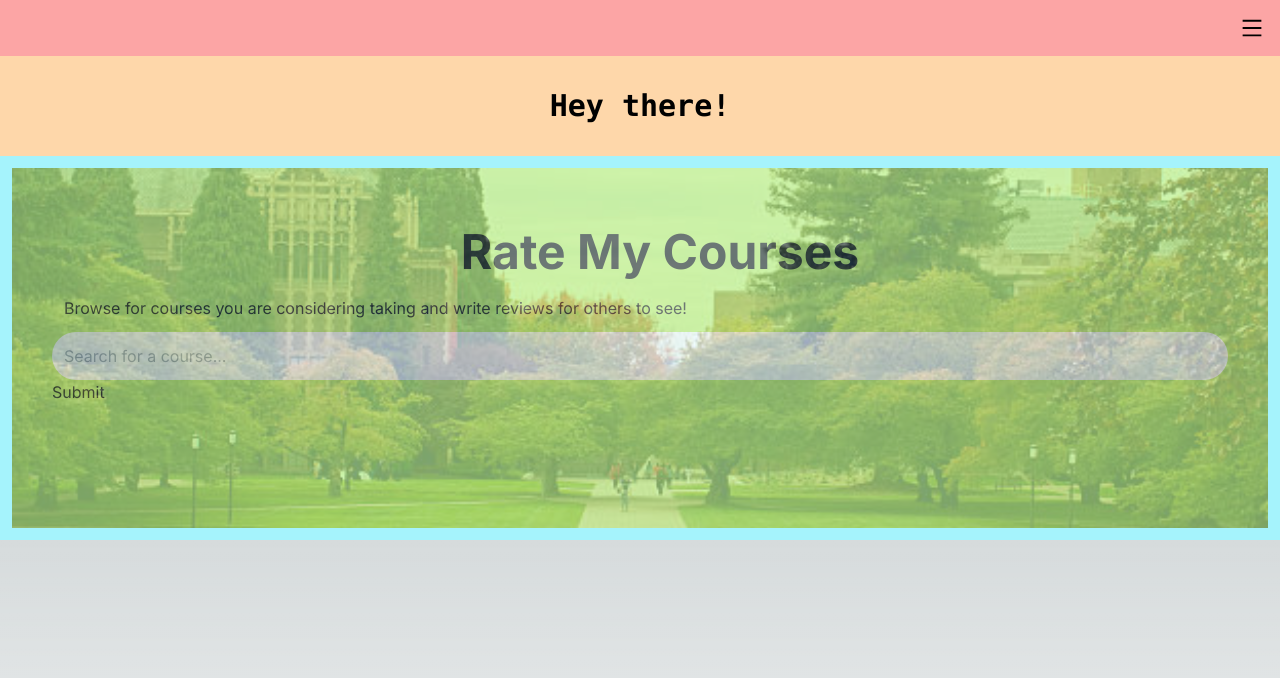
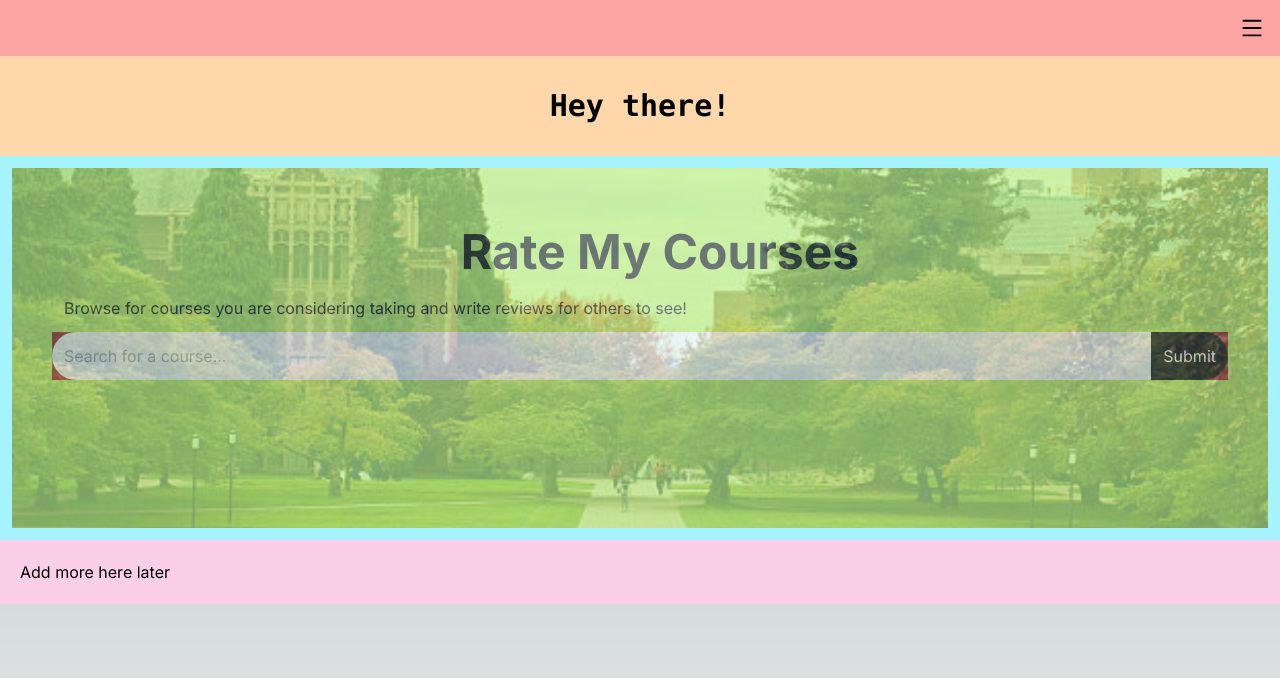
Before and after one commit to johan253/rate-my-courses, a Next.js app: page / in a window 1280 px wide. Shown: the top 678 px of the page. Built offline with nearby package versions, Linux system fonts and the light colour scheme; no server answers.

Commit message:
Updated routing technique
Made it so the form submission programmatically clicks Link component to allow passing ofo props

```diff
--- a/package.json
+++ b/package.json
@@ -10,9 +10,9 @@
   },
   "dependencies": {
     "firebase": "^10.8.1",
-    "next": "14.1.0",
-    "react": "^18",
-    "react-dom": "^18",
+    "next": "^14.1.3",
+    "react": "^18.2.0",
+    "react-dom": "^18.2.0",
     "react-icons": "^5.0.1",
     "react-router-dom": "^6.22.2"
   },
--- a/src/app/page.js
+++ b/src/app/page.js
@@ -4,24 +4,17 @@ import React, {useRef, useState} from 'react';
 import { AiOutlineMenu } from "react-icons/ai";
 import Image from "next/image";
 import BGImage from "../assets/home-bg.png";
-import Search from "./search/page";
-import { useRouter } from 'next/navigation';
 import Link from "next/link";
 function HomePage() {
-    const router = useRouter();
+    const linkRef = useRef(null);
     const [search, setSearch] = useState("");
 
     const handleSearch = (e) => {
         e.preventDefault()
-        router.push({
-            pathname: '/search',
-            query: {
-                q: search,
-            },
-        },)
+        linkRef.current.click()
     }
     return (
-        <main className={"text-black"}>
+        <main className={"text-black bg-white"}>
             <nav className={" p-5 bg-red-300"}>
                 <AiOutlineMenu className={"ml-auto scale-150"}/>
             </nav>
@@ -34,22 +27,22 @@ function HomePage() {
                 <div className={"opacity-50 absolute bg-lime-300 inset-0 m-3 justify-center p-10 block"}>
                     <h1 className={"w-full text-center m-5 text-5xl font-bold"}>Rate My Courses</h1>
                     <p className={"m-3"}>Browse for courses you are considering taking and write reviews for others to see!</p>
-                    <input className={"h-12 w-full my-auto rounded-3xl p-3"}
+                    <form onSubmit={handleSearch} className={"bg-red-800 flex"}>
+                        <input className={"h-12 w-full my-auto rounded-l-3xl p-3"}
                                placeholder={"Search for a course..."}
                                value={search}
-                           onChange={e => setSearch(e.target.value)}/>
-                    <Link href={{
-                        pathname: '/search',
-                        query: {
-                            q: search
-                        }
-                    }}>
-                        Submit
-                    </Link>
-
+                               onChange={e => setSearch(e.target.value)}/>
+                        <Link href={{pathname: '/search', query: {q: search}}} ref={linkRef}
+                            className={"bg-black p-3 text-white rounded-r-3xl"}>
+                            Submit
+                        </Link>
+                    </form>
                 </div>
             </div>
             {/* //TODO add more here later */}
+            <section className={"bg-pink-200 p-5"}>
+                Add more here later
+            </section>
         </main>
     );
 }
--- a/src/app/search/page.js
+++ b/src/app/search/page.js
@@ -19,6 +19,7 @@ function Search(props) {
                 setCourses(newData);
                 console.log(courses, newData)
             });
+        //courses.filter(c => c.name.)
     }
     useEffect(() => {
         fetchData();
--- a/src/firebaseConfig.js
+++ b/src/firebaseConfig.js
@@ -1,9 +1,9 @@
 import { initializeApp } from "firebase/app";
 import { getFirestore } from "firebase/firestore"
-import key from "../.env"
+import API_KEY from "../.env"
 
 const firebaseConfig = {
-    apiKey: key,
+    apiKey: API_KEY,
     authDomain: "rate-my-course-0.firebaseapp.com",
     projectId: "rate-my-course-0",
     storageBucket: "rate-my-course-0.appspot.com",
```
Also changed, not shown: 1 other file (tests, documents, lock files or other folders).
